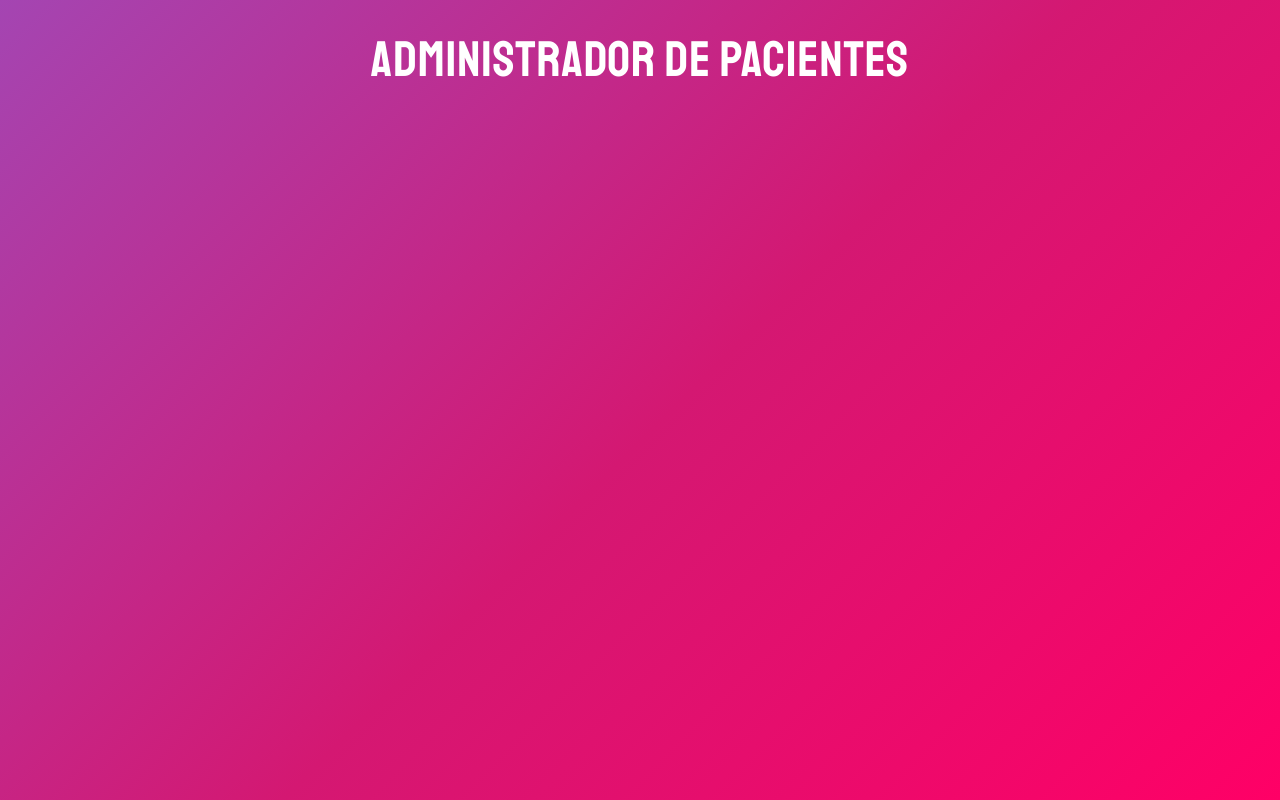
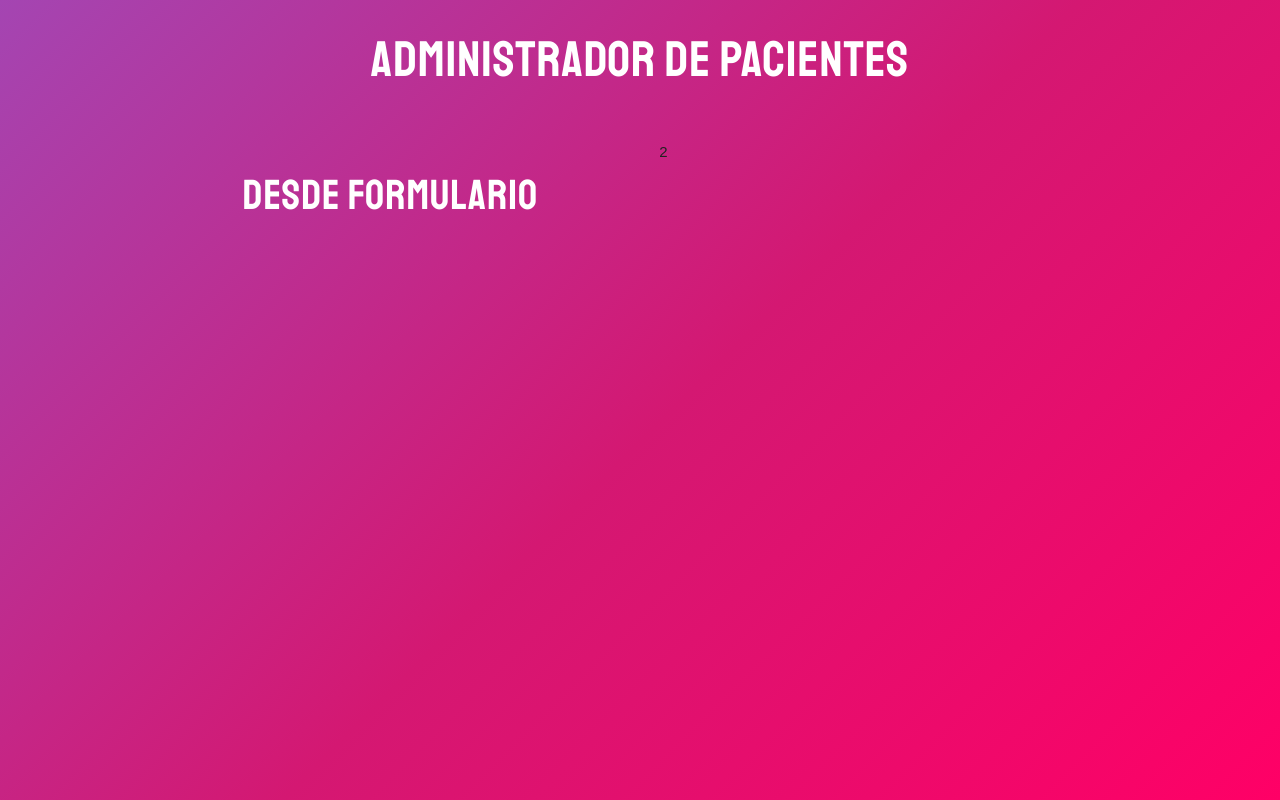
Before and after one commit to jr-Adolfo/administrador-de-paciente, a React (Create React App) app: page / in a window 1280 px wide. Built offline with nearby package versions, Linux system fonts and the light colour scheme.

Commit message:
Creacion de estructura de la pagina

```diff
--- a/src/App.js
+++ b/src/App.js
@@ -1,9 +1,21 @@
 import React, { Fragment } from 'react';
 import './index.css'
+import { Formulario } from './components/Formulario';
 function App() {
   return (
     <Fragment className="App">
       <h1>Administrador de Pacientes</h1>
+
+      <div className="container">
+        <div className="row">
+          <div className="one-half column">
+            <Formulario />
+          </div>
+          <div className="one-half column">
+            2
+          </div>
+        </div>
+      </div>
     </Fragment>
   );
 }
--- a/src/components/Formulario.js
+++ b/src/components/Formulario.js
@@ -4,7 +4,7 @@ import * as React from 'react';
 export const Formulario = () => {
     return (
         <div>
-
+            <h2>Desde formulario</h2>
         </div>
     );
 };
```
